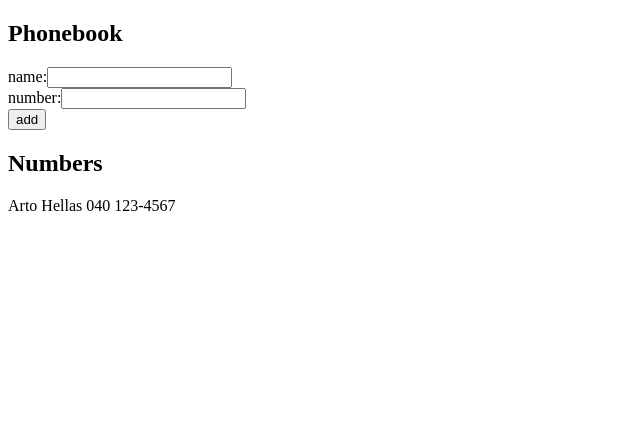
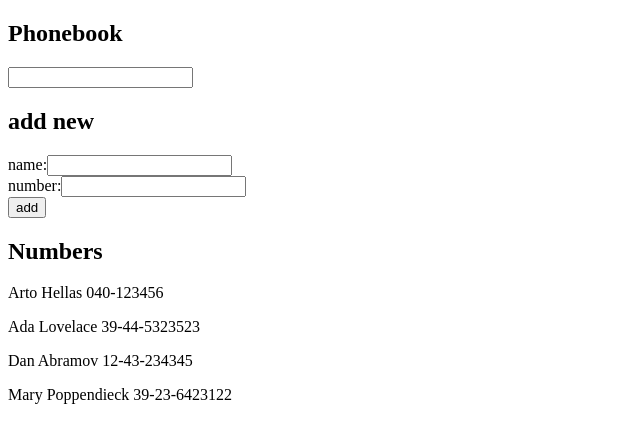
Before and after one commit to jordlim/fso-projects, a React (Vite) app in the folder part2/phonebook/: page / in a window 1280 px wide. Shown: the top 442 px of the page, without its empty margins (0-640 px from the left). Built offline with nearby package versions, Linux system fonts and the light colour scheme.

Commit message:
Implement search filter for 2.9

```diff
--- a/part2/phonebook/src/App.jsx
+++ b/part2/phonebook/src/App.jsx
@@ -8,20 +8,24 @@
   )
 }
 
-const Persons = ( {persons} ) => {
-  return (
-    <div>
-      {persons.map(persons => <Person key={persons.name} name={persons.name} number={persons.number} /> )}
-    </div>
-  )
-}
+// const Persons = ( {persons} ) => {
+//   return (
+//     <div>
+//       {persons.map(persons => <Person key={persons.name} name={persons.name} number={persons.number} /> )}
+//     </div>
+//   )
+// }
 
 const App = () => {
   const [persons, setPersons] = useState([
-    { name: 'Arto Hellas', number: '040 123-4567' }
+    { name: 'Arto Hellas', number: '040-123456', id: 1 },
+    { name: 'Ada Lovelace', number: '39-44-5323523', id: 2 },
+    { name: 'Dan Abramov', number: '12-43-234345', id: 3 },
+    { name: 'Mary Poppendieck', number: '39-23-6423122', id: 4 }
   ])
   const [newName, setNewName] = useState('')
   const [newNumber, setNewNumber] = useState('')
+  const [showName, setShowName] = useState('')
 
   const handleNameChange = (event) => {
     console.log(event.target.value)
@@ -48,10 +52,22 @@
     }
   }
 
+  const handleSearch = (event) => {
+    console.log(event.target.value)
+    setShowName(event.target.value)
+  }
+
+  const namesToShow = persons.filter(persons => ( persons.name.toLowerCase() ).includes(showName.toLowerCase() ))
+
 
   return (
     <div>
       <h2>Phonebook</h2>
+      <input
+            value={showName}
+            onChange={handleSearch}
+      />
+      <h2>add new</h2>
       <form onSubmit={addPerson}>
         <div>
           name:
@@ -72,7 +88,7 @@
         </div>
       </form>
       <h2>Numbers</h2>
-      <Persons persons={persons} />
+        {namesToShow.map(persons => <Person name={persons.name} number={persons.number} key={persons.id}/>) }
     </div>
   )
 }
```
